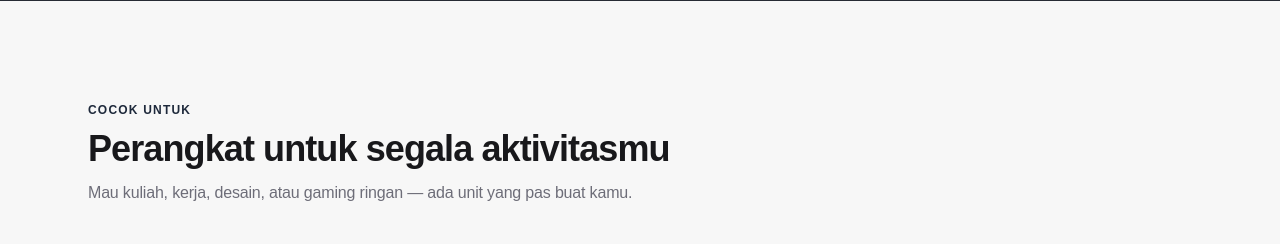
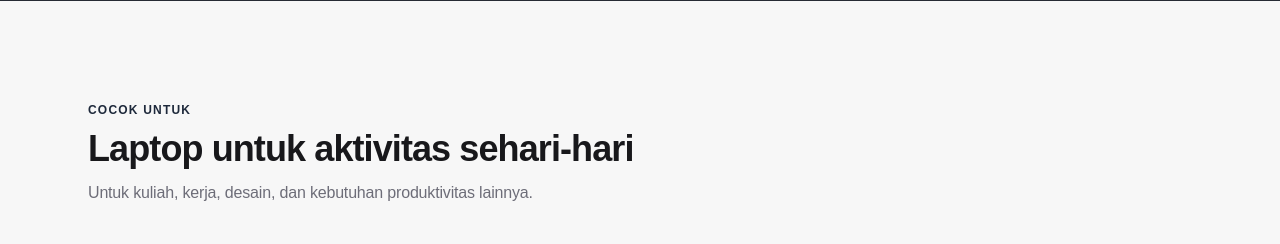
Before and after one commit to spokenu71-hash/Fikri-Store-, a React (Vite) app: page / in a window 1280 px wide. Shown: the part 1340-1584 px from the top of the page. Built offline with nearby package versions, Linux system fonts and the light colour scheme; no server answers; the database is empty; grey boxes are pictures that could not be loaded.

Commit message:
Refine use cases for laptop-first storefront

```diff
--- a/src/components/landing/UseCases.jsx
+++ b/src/components/landing/UseCases.jsx
@@ -57,12 +57,11 @@ export default function UseCases() {
           </span>
 
           <h2 className="mt-2 font-heading text-3xl sm:text-4xl font-extrabold tracking-tight text-light-foreground">
-            Perangkat untuk segala aktivitasmu
+            Laptop untuk aktivitas sehari-hari
           </h2>
 
           <p className="mt-3 text-light-muted">
-            Mau kuliah, kerja, desain, atau gaming ringan — ada unit yang pas
-            buat kamu.
+            Untuk kuliah, kerja, desain, dan kebutuhan produktivitas lainnya.
           </p>
         </div>
 
```
